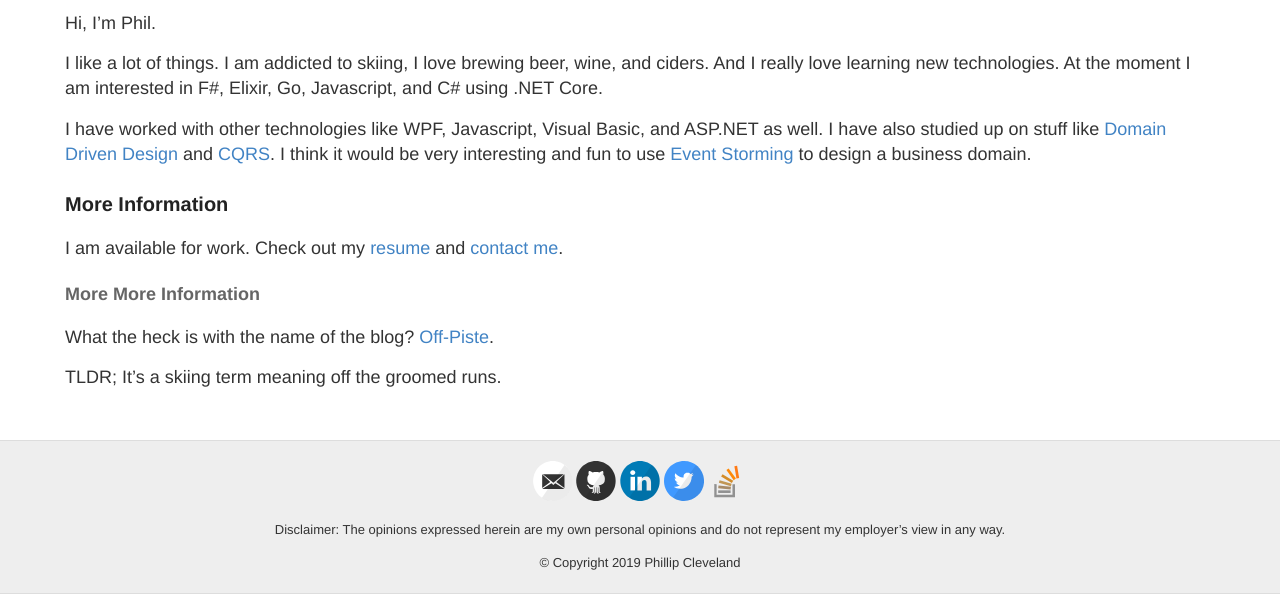
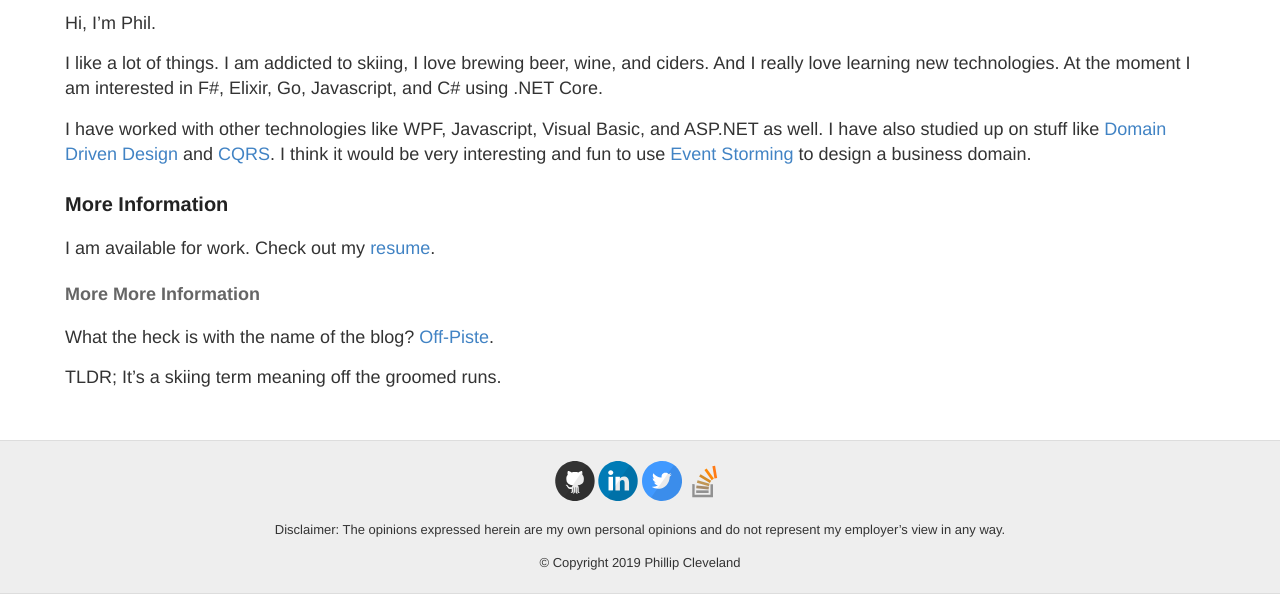
Before and after one commit to philcleveland/philcleveland.github.io, a Jekyll site: the page built from about.md, in a window 1280 px wide, cut to the strip 464-1058 px from the top of the page. Built offline with Jekyll 4.4.1, drawn with Linux system fonts in a browser that asks for light colours; nearby versions of some CDN libraries.

```diff
--- a/_config.yml
+++ b/_config.yml
@@ -18,7 +18,7 @@ avatar: https://avatars2.githubusercontent.com/u/2169872?v=3&s=460
 # Includes an icon in the footer for each username you enter
 footer-links:
   dribbble:
-  email: phil.cleveland@gmail.com
+  email:
   facebook:
   flickr:
   github: philcleveland
--- a/about.md
+++ b/about.md
@@ -17,7 +17,7 @@ to design a business domain.
 
 ### More Information
 
-I am available for work.  Check out my [resume]({{ site.baseurl }}/resume) and [contact me](mailto:phil.cleveland@gmail.com).
+I am available for work.  Check out my [resume]({{ site.baseurl }}/resume).
 
 #### More More Information
 
```
